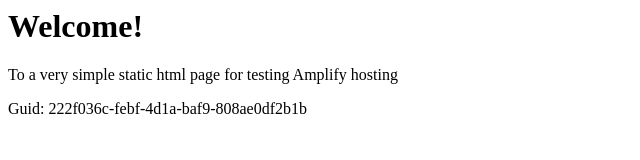
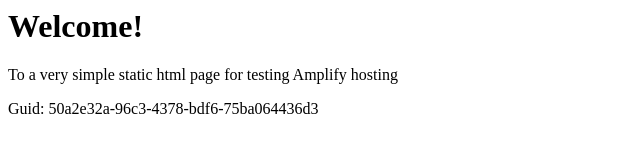
Before and after one commit to aws-aemilia-lhr/Github-PR-Commit-Integration-Test-DoNotTouch-GithubWebhookPreviewCanaryTest-v1-preprod-eu-west-2, a website: page src/index.html in a window 1280 px wide. Shown: the full height of the page, 0-640 px from the left. Drawn offline with Linux system fonts and the light colour scheme.

Commit message:
commit from integ tests

```diff
--- a/src/index.html
+++ b/src/index.html
@@ -12,6 +12,6 @@
 <body>
     <h1>Welcome!</h1>
     <p>To a very simple static html page for testing Amplify hosting</p>
-    <p>Guid: 222f036c-febf-4d1a-baf9-808ae0df2b1b</p></body>
+    <p>Guid: 50a2e32a-96c3-4378-bdf6-75ba064436d3</p></body>
 
 </html>
```
